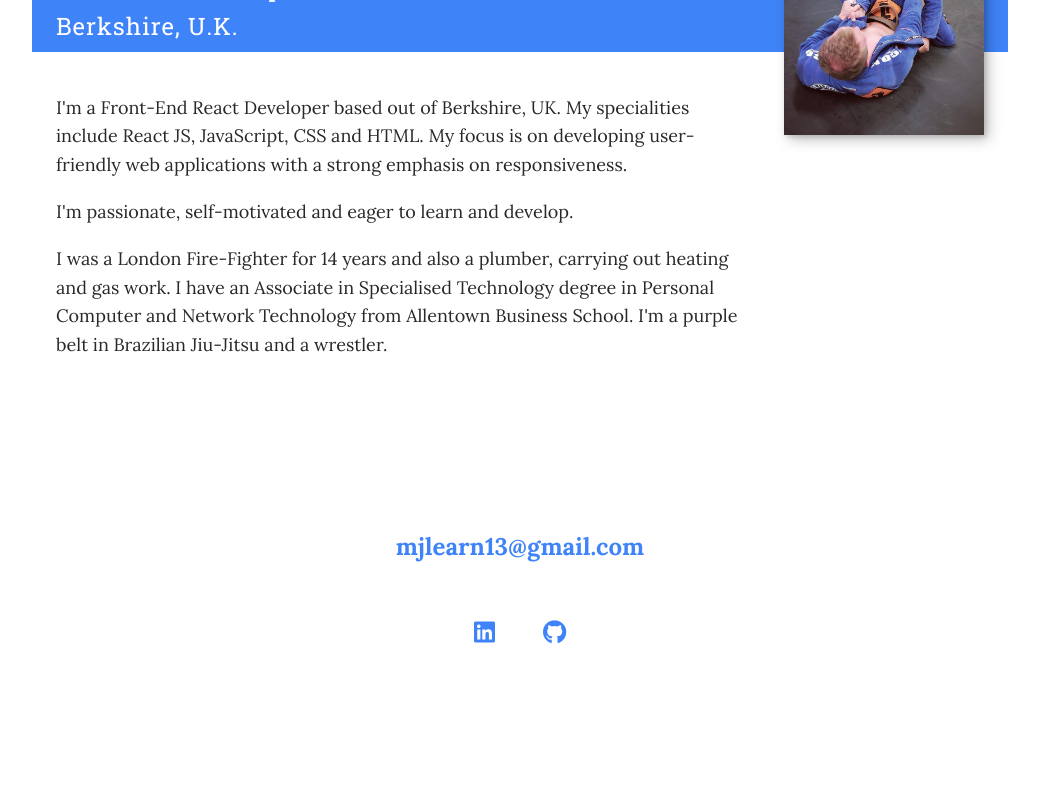
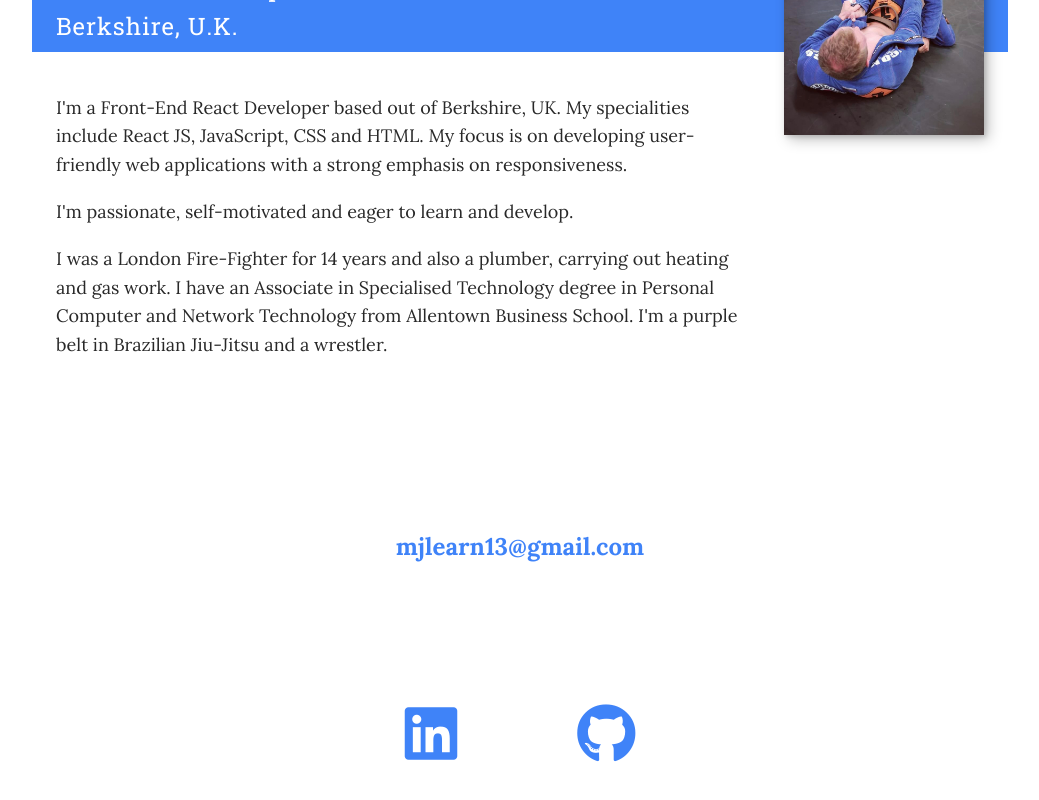
Before and after one commit to mjlearn13/portfolio, a React (Vite) app: page / in a window 1280 px wide. Shown: the part 817-1617 px from the top of the page, without its empty margins (120-1159 px from the left). Before the commit the page ends 1530 px from the top, so only its background shows below. Built offline with nearby package versions, Linux system fonts and the light colour scheme.

Commit message:
modify social icon size

```diff
--- a/src/index.css
+++ b/src/index.css
@@ -505,10 +505,6 @@ nav a:focus {
     outline: none;
 }
 
-/* .project-type.selected {
-    border-bottom: 1px solid var(--color-accent);
-} */
-
 .project-type.react:hover, .project-type.react.selected {
     transform: scale(1.47);
 }
@@ -568,6 +564,7 @@ nav a:focus {
     justify-content: center;
     margin: 2em 0 0;
     padding: 0;
+    font-size: var(--fs-h2);
 }
 
 .social-list__item {
```
